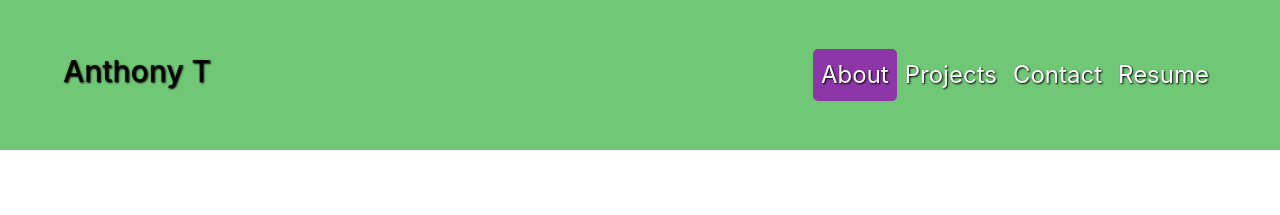
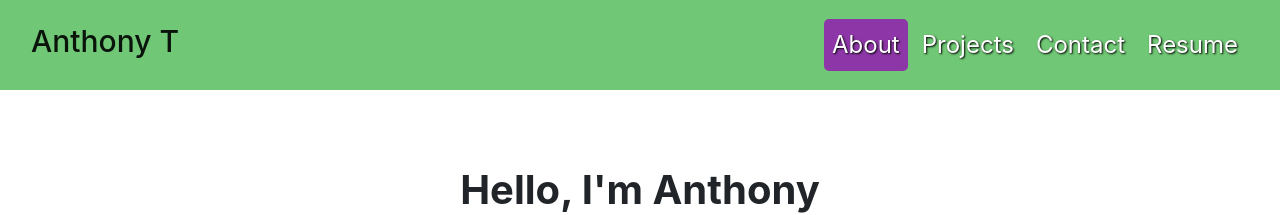
Before and after one commit to iiTONELOC/react-portolio, a React (Create React App) app: page / in a window 1280 px wide. Shown: the top 215 px of the page. Built offline with nearby package versions, Linux system fonts and the light colour scheme.

Commit message:
adjusting styling on nav and resume download button

```diff
--- a/public/App.css
+++ b/public/App.css
@@ -52,6 +52,7 @@
 .navLink {
 	text-shadow: 1px 1px 2px black;
 	font-size: 1.5rem;
+	margin: 3px;
 }
 .navTitle {
 	font-size: 30px;
@@ -120,7 +121,7 @@
 	border-radius: 5px;
 }
 .downloadIcon:hover {
-	background-color: rgb(112, 199, 117);
+	background-color: rgba(148, 35, 173, 0.767);
 }
 .viewIcon {
 	border-radius: 5px;
--- a/src/components/Nav/index.js
+++ b/src/components/Nav/index.js
@@ -24,9 +24,9 @@ export default function MyNav(props) {
     // NAV RETURN
     return (
         <Container fluid className='navBar'>
-            <Navbar className={'d-flex flex-wrap justify-content-between p-5'}>
+            <Navbar className={'d-flex flex-wrap justify-content-between p-3'}>
                 <div className='d-flex flex-wrap justify-content-center'>
-                    <Navbar.Brand href="#home" ><h1 className='navTitle textShadow'>Anthony T</h1> </Navbar.Brand>
+                    <Navbar.Brand href="/" ><h1 className='navTitle '>Anthony T</h1> </Navbar.Brand>
                 </div>
                 <Nav className='d-flex flex-wrap justify-content-center'>
                     {tabs.map((tabs) => (
```
